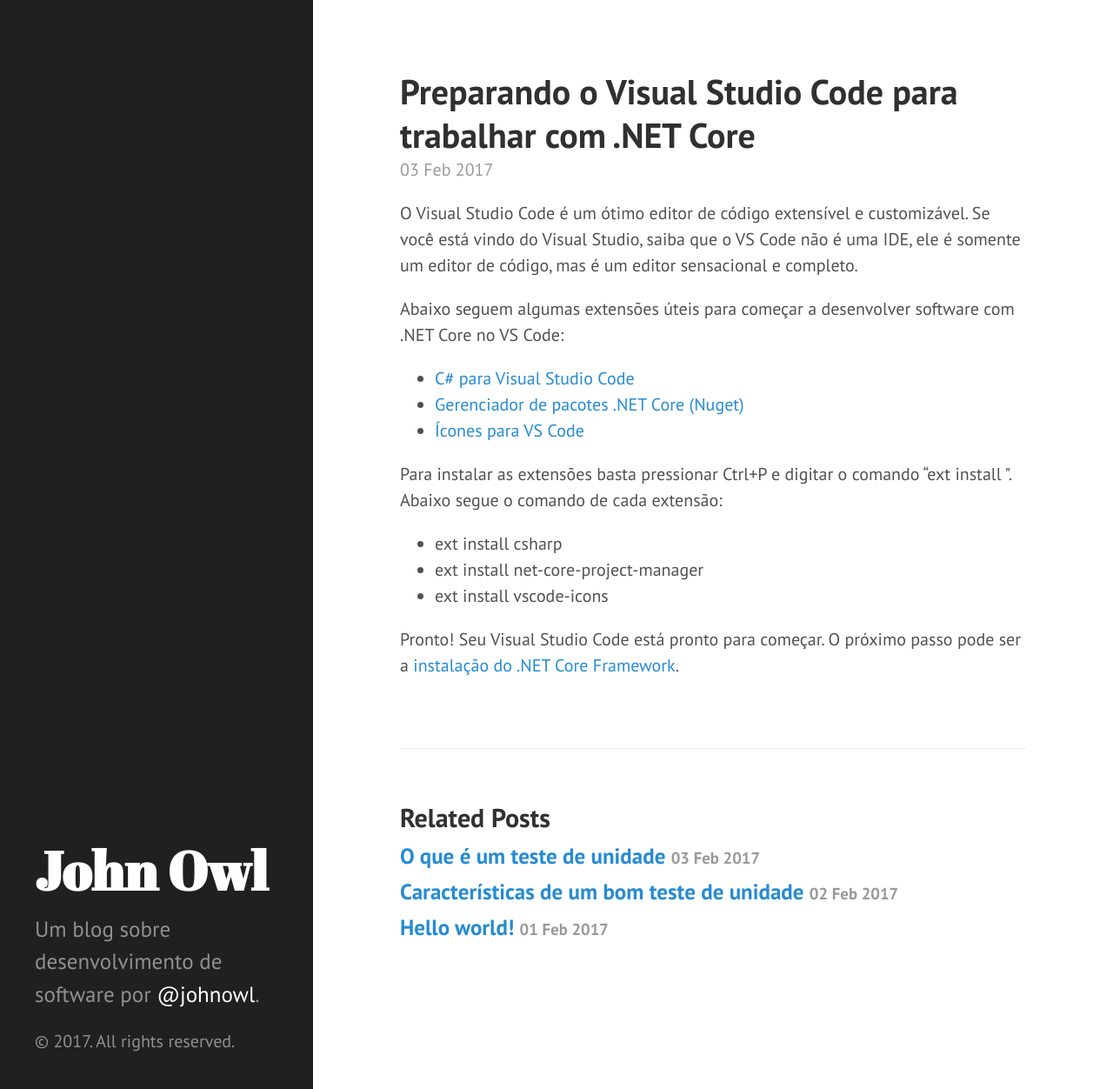
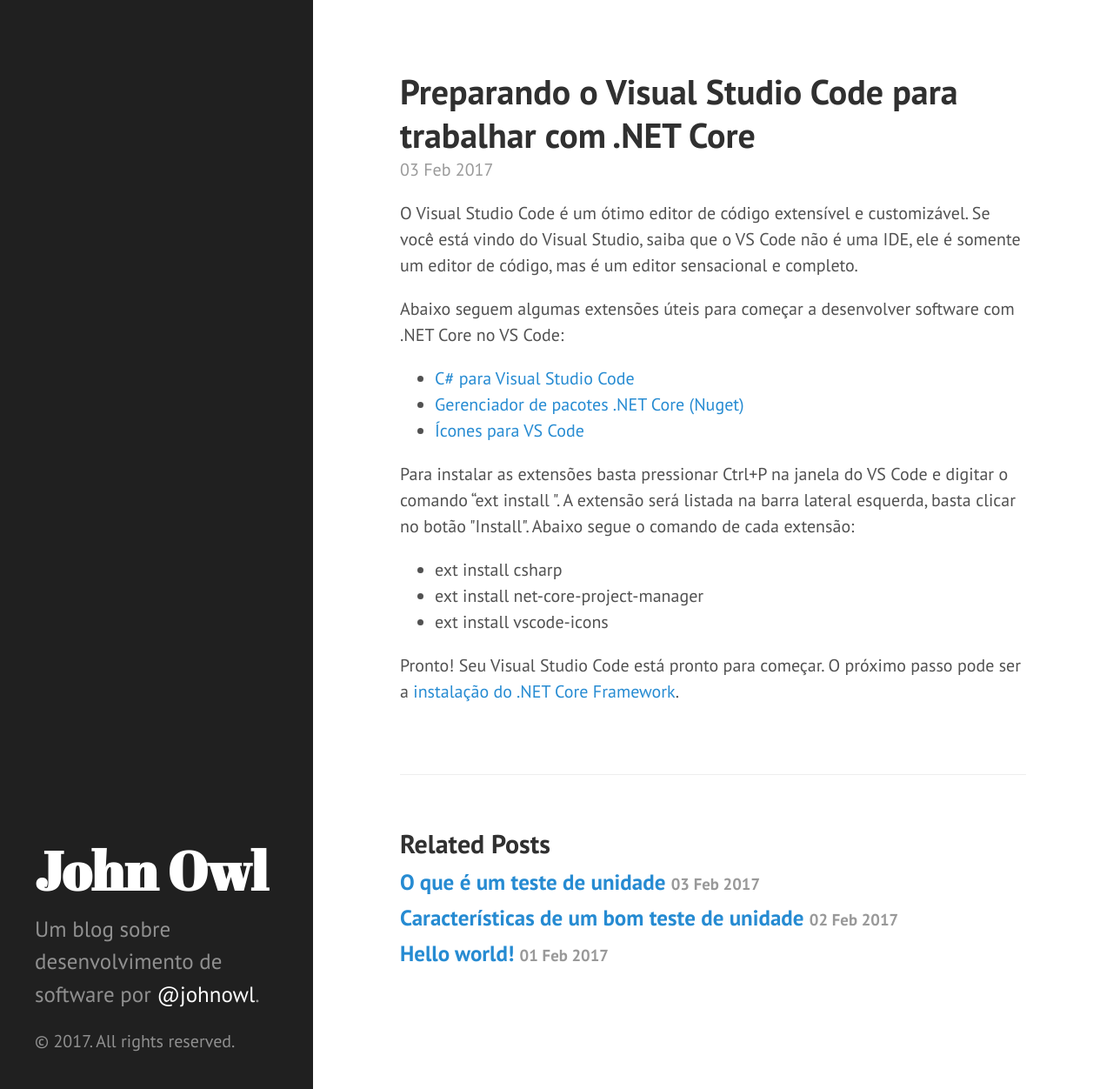
Before and after one commit to johnowl/johnowl.github.io, a Jekyll site: the page built from _posts/2017-02-03-preparando-o-visual-studio-code-para-trabalhar-com-dotnetcore.md, in a window 1280 px wide and 1252 px high. Shown: the whole window at 87% size. Built offline with Jekyll 4.4.1, drawn with Linux system fonts in a browser that asks for light colours; comment, search, counter and statistics services are not loaded.

Commit message:
Melhorias no texto.

```diff
--- a/_posts/2017-02-03-preparando-o-visual-studio-code-para-trabalhar-com-dotnetcore.md
+++ b/_posts/2017-02-03-preparando-o-visual-studio-code-para-trabalhar-com-dotnetcore.md
@@ -12,7 +12,7 @@
 * [Gerenciador de pacotes .NET Core (Nuget)](https://marketplace.visualstudio.com/items?itemName=ksubedi.net-core-project-manager)
 * [Ícones para VS Code](https://marketplace.visualstudio.com/items?itemName=robertohuertasm.vscode-icons)
 
-Para instalar as extensões basta pressionar Ctrl+P e digitar o comando "ext install <nome-da-extensão>". Abaixo segue o comando de cada extensão:
+Para instalar as extensões basta pressionar Ctrl+P na janela do VS Code e digitar o comando "ext install <nome-da-extensão>". A extensão será listada na barra lateral esquerda, basta clicar no botão "Install". Abaixo segue o comando de cada extensão:
 
 * ext install csharp
 * ext install net-core-project-manager
```
